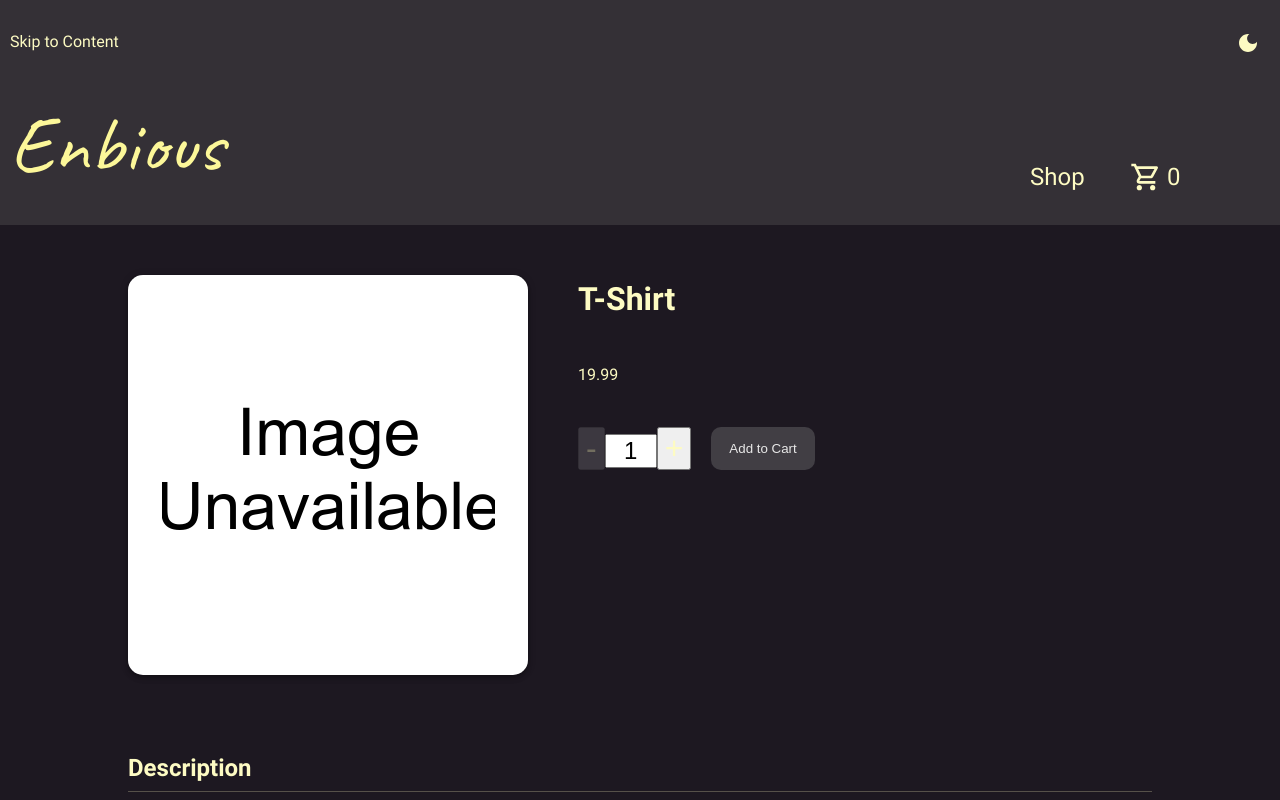
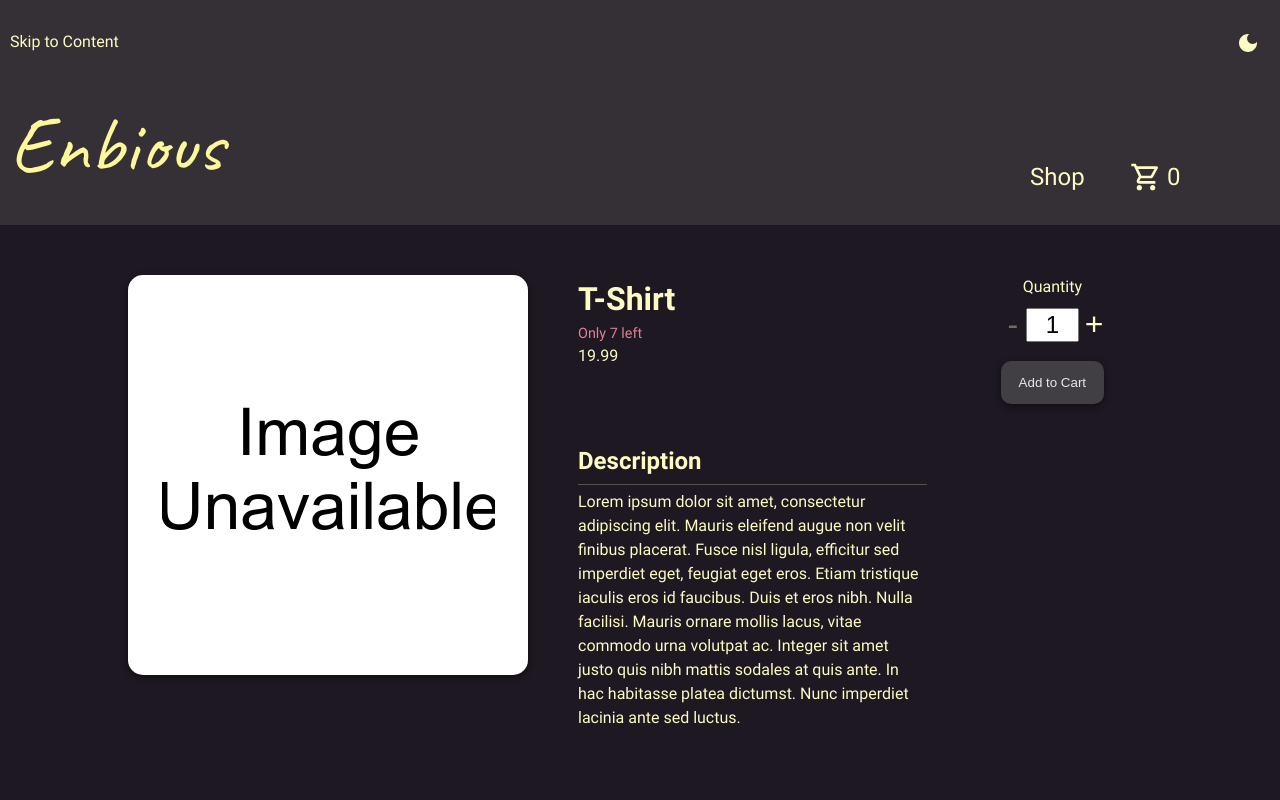
Before and after one commit to thatblindgeye/enbious, a React (Create React App) app: page /shop/0 in a window 1280 px wide. Shown: the top 800 px of the page. Built offline with nearby package versions, Linux system fonts and the light colour scheme.

Commit message:
Refactor item page layout

```diff
--- a/src/components/Cards/ItemCard.js
+++ b/src/components/Items/ItemCard.js
@@ -1,18 +1,7 @@
 import React from 'react';
 import { Link } from 'react-router-dom';
 import ItemImage from './ItemImage';
-
-const StockWarning = ({ stock, id }) => {
-    return (
-        <div id={`stock-warning-${id}`} className='item-stock-warning'>
-            {stock === 0
-                ? 'Sold Out'
-                : stock < 20
-                ? `Only ${stock} left`
-                : null}
-        </div>
-    );
-};
+import StockWarning from './StockWarning';
 
 export default function ItemCard({ item }) {
     const { id, name, image, price, stock } = item;
--- /dev/null
+++ b/src/components/Items/StockWarning.js
@@ -0,0 +1,13 @@
+import React from 'react';
+
+export default function StockWarning({ id, stock }) {
+    return (
+        <div id={`stock-warning-${id}`} className='item-stock-warning'>
+            {stock === 0
+                ? 'Sold Out'
+                : stock < 20
+                ? `Only ${stock} left`
+                : null}
+        </div>
+    );
+}
--- a/src/components/Pages/Cart.js
+++ b/src/components/Pages/Cart.js
@@ -2,7 +2,7 @@
 import React, { useEffect, useContext, useState } from 'react';
 import { CartDataContext } from '../../context/CartDataContext';
 import { sumCartCosts } from '../../scripts/utilities';
-import CartCard from '../Cards/CartCard';
+import CartCard from '../Cart/CartCard';
 
 export default function Cart() {
     const [cartItems, dispatch] = useContext(CartDataContext);
--- a/src/components/Pages/Item.js
+++ b/src/components/Pages/Item.js
@@ -1,10 +1,11 @@
 import React, { useState, useEffect, useContext } from 'react';
 import { useParams } from 'react-router-dom';
 import { CartDataContext } from '../../context/CartDataContext';
-import ItemImage from '../Cards/ItemImage';
+import ItemImage from '../Items/ItemImage';
 import Quantity from '../Inputs/Quantity';
 import NoMatch from './NoMatch';
 import inventory from '../../inventory.json';
+import StockWarning from '../Items/StockWarning';
 
 export default function Item() {
     const params = useParams();
@@ -96,39 +97,47 @@ export default function Item() {
     };
 
     return item ? (
-        <div className='item-details-container'>
+        <div className='item-container'>
             <div className='item-images'>
                 <ItemImage imageClasses='item-main-image' image={item.image} />
             </div>
             <div className='details-container'>
                 <h1>{item.name}</h1>
+                <StockWarning id={item.id} stock={item.stock} />
                 <div>{item.price}</div>
+                <div className='description-container'>
+                    <h2 className='container-label'>Description</h2>
+                    <div className='item-description'>{item.description}</div>
+                </div>
+            </div>
             <div className='add-cart-container'>
+                <div className='quantity-container'>
+                    <label
+                        htmlFor={`quantity-${item.id}`}
+                        className='quantity-label'
+                    >
+                        Quantity{' '}
+                    </label>
                     <Quantity
                         decrementEvent={handleQuantityDecrement}
                         changeEvent={handleQuantityChange}
                         incrementEvent={handleQuantityIncrement}
-                        inputId={item.id}
+                        itemId={item.id}
                         stock={item.stock}
                         quantity={quantity}
                     />
+                </div>
+
                 <button
-                        className='add-cart-btn button-contained'
+                    className='add-cart-btn button-contained elevation-04dp'
                     onClick={handleCartAdd}
                     disabled={!item.stock}
                 >
                     Add to Cart
                 </button>
                 {addedToCart.status ? (
-                        <div className='cart-add-alert'>
-                            {addedToCart.message}
-                        </div>
+                    <div className='cart-add-alert'>{addedToCart.message}</div>
                 ) : null}
-                </div>
-            </div>
-            <div className='description-container'>
-                <h2 className='container-label'>Description</h2>
-                <div className='item-description'>{item.description}</div>
             </div>
         </div>
     ) : (
--- a/src/components/Pages/Shop.js
+++ b/src/components/Pages/Shop.js
@@ -1,6 +1,6 @@
 /* eslint-disable jsx-a11y/no-redundant-roles */
 import React, { useState, useEffect } from 'react';
-import ItemCard from '../Cards/ItemCard';
+import ItemCard from '../Items/ItemCard';
 import inventory from '../../inventory.json';
 
 export default function Shop() {
--- a/src/inventory.json
+++ b/src/inventory.json
@@ -3,7 +3,7 @@
         {
             "id": 0,
             "name": "T-Shirt",
-            "description": "Short sleeve.",
+            "description": "Lorem ipsum dolor sit amet, consectetur adipiscing elit. Mauris eleifend augue non velit finibus placerat. Fusce nisl ligula, efficitur sed imperdiet eget, feugiat eget eros. Etiam tristique iaculis eros id faucibus. Duis et eros nibh. Nulla facilisi. Mauris ornare mollis lacus, vitae commodo urna volutpat ac. Integer sit amet justo quis nibh mattis sodales at quis ante. In hac habitasse platea dictumst. Nunc imperdiet lacinia ante sed luctus.",
             "image": null,
             "price": 19.99,
             "stock": 7
--- /dev/null
+++ b/src/styles/components/_alert.scss
@@ -0,0 +1,10 @@
+.cart-add-alert {
+    position: fixed;
+    bottom: 24px;
+    left: 50%;
+    transform: translateX(-50%);
+    width: min(100%, 300px);
+    background: red;
+    padding: 10px;
+    z-index: 2;
+}
--- a/src/styles/components/_index.scss
+++ b/src/styles/components/_index.scss
@@ -1,3 +1,4 @@
+@forward 'alert';
 @forward 'button';
 @forward 'footer';
 @forward 'header';
@@ -5,4 +6,5 @@
 @forward 'item-page';
 @forward 'item-preview';
 @forward 'links';
+@forward 'quantity-input';
 @forward 'theme-toggle';
--- a/src/styles/components/_item-page.scss
+++ b/src/styles/components/_item-page.scss
@@ -5,17 +5,6 @@
     height: auto;
     max-width: 400px;
     width: 100%;
-}
-
-.details-container {
-    display: flex;
-    flex-direction: column;
-    gap: 40px;
-}
-
-.add-cart-container {
-    display: flex;
-    gap: 0 20px;
 }
 
 .description-container {
--- a/src/styles/layouts/_item-page.scss
+++ b/src/styles/layouts/_item-page.scss
@@ -1,17 +1,25 @@
 @use '../abstracts/' as *;
 
-.item-details-container {
+.item-container {
     display: grid;
     gap: 20px 0;
     grid-template-columns: 1fr;
     grid-template-rows: repeat(3, auto);
-    grid-template-areas: 'images' 'add-cart' 'description';
+    grid-template-areas: 'images' 'details' 'add-cart';
 
     @include breakpoint-at-least(medium) {
         gap: 0 50px;
         grid-template-columns: max-content 1fr;
         grid-template-rows: repeat(2, auto);
-        grid-template-areas: 'images add-cart' 'description description';
+        grid-template-areas: 'images details' '. add-cart';
+    }
+
+    @include breakpoint-at-least(x-large) {
+        gap: 0 50px;
+        grid-template-columns: max-content 2fr 1fr;
+        grid-template-rows: auto;
+        grid-template-areas: 'images details add-cart';
+        max-width: 1200px;
     }
 }
 
@@ -19,10 +27,26 @@
     grid-area: images;
 }
 
-.add-cart-container {
-    grid-area: add-cart;
+.details-container {
+    display: flex;
+    flex-direction: column;
+    grid-area: details;
+
+    @include breakpoint-at-least(x-large) {
+        max-width: 500px;
+    }
 }
 
-.description-container {
-    grid-area: description;
+.add-cart-container {
+    display: flex;
+    flex-direction: column;
+    align-items: center;
+    gap: 20px 0;
+    grid-area: add-cart;
+    margin: 50px auto 0;
+    width: max-content;
+
+    @include breakpoint-at-least(x-large) {
+        margin: 0;
+    }
 }
```
Also changed, not shown: src/components/Cart/CartCard.js (renamed from src/components/Cards/CartCard.js), src/components/Items/ItemImage.js (renamed from src/components/Cards/ItemImage.js). Lines whose indentation alone changed are shown as unchanged.
